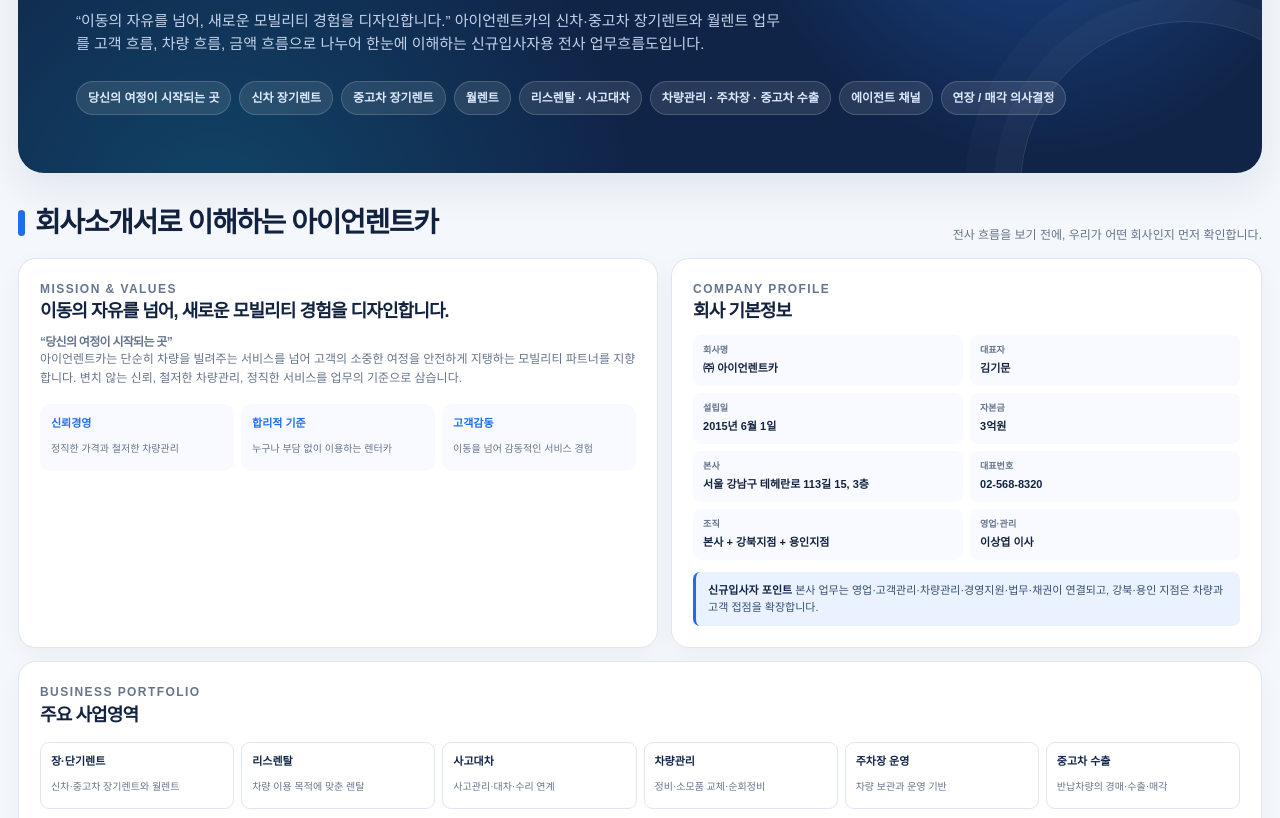
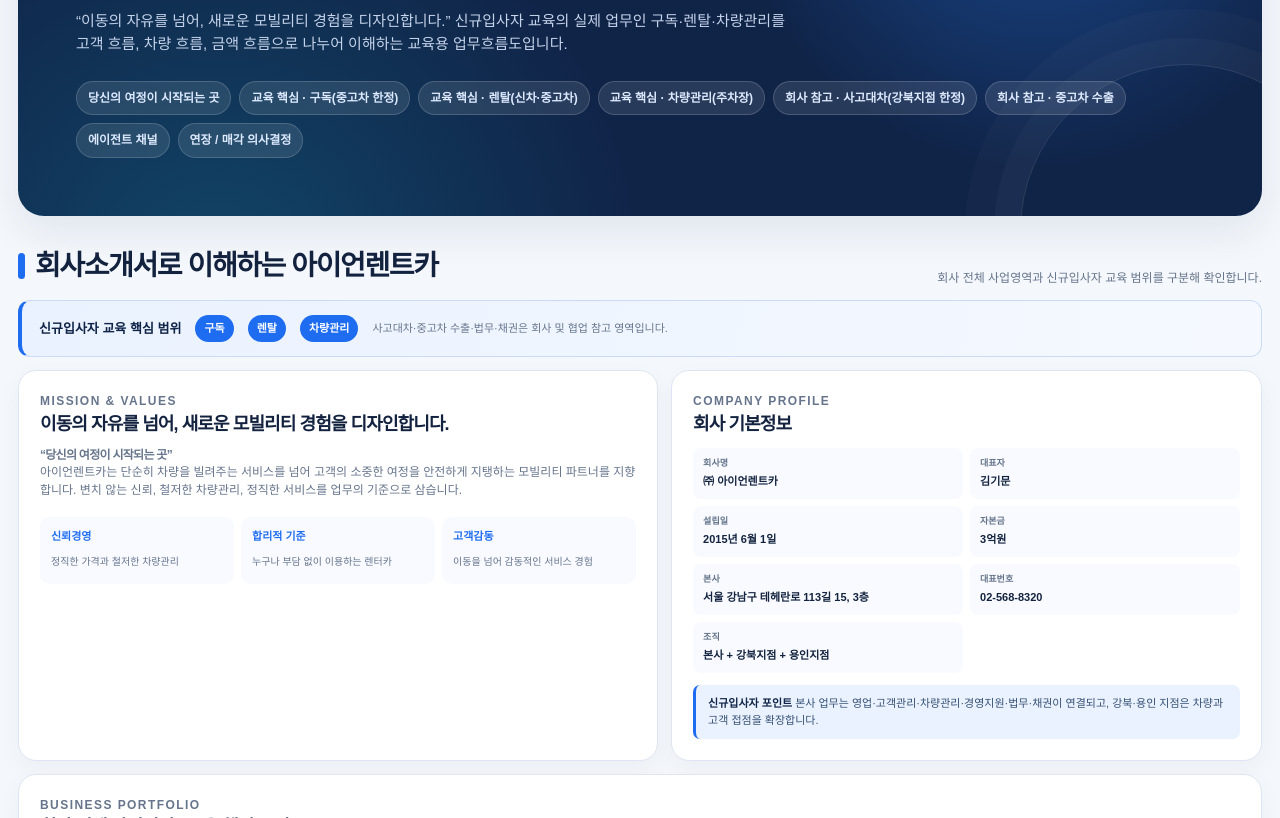
Before and after one commit to ironrent003/iron-rentcar-workflow, a plain HTML site: page index.html in a window 1280 px wide. Shown: the part 298-1116 px from the top of the page. Drawn offline with Linux system fonts and the light colour scheme.

Commit message:
Remove executive information from workflow page

```diff
--- a/index.html
+++ b/index.html
@@ -92,6 +92,10 @@
     .company-overview { display: grid; grid-template-columns: minmax(0, 1.04fr) minmax(0, .96fr); gap: 13px; }
     .company-card { padding: 21px; background: var(--paper); border: 1px solid var(--line); border-radius: var(--radius); box-shadow: 0 8px 25px rgba(30,61,112,.04); }
     .company-card.full { grid-column: 1 / -1; }
+    .scope-banner { display: flex; align-items: center; flex-wrap: wrap; gap: 9px 14px; margin-bottom: 13px; padding: 14px 17px; color: #24426d; background: linear-gradient(100deg, #eaf2ff, #f5f9ff); border: 1px solid #c9dbf6; border-left: 4px solid var(--blue); border-radius: 12px; }
+    .scope-banner strong { color: var(--navy); font-size: 13px; }
+    .scope-banner b { padding: 5px 9px; color: #fff; background: var(--blue); border-radius: 99px; font-size: 11px; }
+    .scope-banner span { color: var(--muted); font-size: 11px; }
     .company-kicker { margin: 0 0 7px; color: var(--blue); font-size: 10px; font-weight: 900; letter-spacing: .12em; }
     .company-card h3 { margin: 0 0 9px; font-size: 18px; letter-spacing: -.05em; }
     .company-card p { margin: 0; color: var(--muted); font-size: 12px; }
@@ -104,8 +108,11 @@
     .company-facts div { padding: 9px 10px; background: #f8faff; border-radius: 8px; }
     .company-facts dt { color: var(--muted); font-size: 9px; font-weight: 900; }
     .company-facts dd { margin: 2px 0 0; color: var(--ink); font-size: 11px; font-weight: 800; }
-    .business-grid { display: grid; grid-template-columns: repeat(6, 1fr); gap: 7px; margin-top: 12px; }
+    .business-grid { display: grid; grid-template-columns: repeat(5, 1fr); gap: 7px; margin-top: 12px; }
     .business-item { min-height: 65px; padding: 10px; border: 1px solid var(--line); border-radius: 9px; background: #fff; }
+    .business-item.core { border-color: #bcd4fa; background: #f5f9ff; }
+    .business-item.core b { color: var(--blue); }
+    .business-item.reference { opacity: .75; background: #fbfcfe; }
     .business-item b { display: block; margin-bottom: 3px; color: var(--navy); font-size: 11px; }
     .business-item span { color: var(--muted); font-size: 10px; }
     .org-strip { display: grid; grid-template-columns: 1fr 1fr 1fr; gap: 8px; margin-top: 12px; }
@@ -359,14 +366,14 @@
     <section class="hero" aria-labelledby="page-title">
       <div class="eyebrow">COMPANY-WIDE WORKFLOW</div>
       <h1 id="page-title">고객이 문의한 순간부터<br />차량이 다시 자산이 될 때까지</h1>
-      <p>“이동의 자유를 넘어, 새로운 모빌리티 경험을 디자인합니다.” 아이언렌트카의 신차·중고차 장기렌트와 월렌트 업무를 고객 흐름, 차량 흐름, 금액 흐름으로 나누어 한눈에 이해하는 신규입사자용 전사 업무흐름도입니다.</p>
+      <p>“이동의 자유를 넘어, 새로운 모빌리티 경험을 디자인합니다.” 신규입사자 교육의 실제 업무인 구독·렌탈·차량관리를 고객 흐름, 차량 흐름, 금액 흐름으로 나누어 이해하는 교육용 업무흐름도입니다.</p>
       <div class="hero-tags">
         <span class="hero-tag">당신의 여정이 시작되는 곳</span>
-        <span class="hero-tag">신차 장기렌트</span>
-        <span class="hero-tag">중고차 장기렌트</span>
-        <span class="hero-tag">월렌트</span>
-        <span class="hero-tag">리스렌탈 · 사고대차</span>
-        <span class="hero-tag">차량관리 · 주차장 · 중고차 수출</span>
+        <span class="hero-tag">교육 핵심 · 구독(중고차 한정)</span>
+        <span class="hero-tag">교육 핵심 · 렌탈(신차·중고차)</span>
+        <span class="hero-tag">교육 핵심 · 차량관리(주차장)</span>
+        <span class="hero-tag">회사 참고 · 사고대차(강북지점 한정)</span>
+        <span class="hero-tag">회사 참고 · 중고차 수출</span>
         <span class="hero-tag">에이전트 채널</span>
         <span class="hero-tag">연장 / 매각 의사결정</span>
       </div>
@@ -375,8 +382,9 @@
     <section id="company" class="section" aria-labelledby="company-title">
       <div class="section-head">
         <h2 id="company-title" class="section-title">회사소개서로 이해하는 아이언렌트카</h2>
-        <p class="section-note">전사 흐름을 보기 전에, 우리가 어떤 회사인지 먼저 확인합니다.</p>
+        <p class="section-note">회사 전체 사업영역과 신규입사자 교육 범위를 구분해 확인합니다.</p>
       </div>
+      <div class="scope-banner"><strong>신규입사자 교육 핵심 범위</strong><b>구독</b><b>렌탈</b><b>차량관리</b><span>사고대차·중고차 수출·법무·채권은 회사 및 협업 참고 영역입니다.</span></div>
       <div class="company-overview">
         <article class="company-card">
           <p class="company-kicker">MISSION & VALUES</p>
@@ -400,21 +408,20 @@
             <div><dt>본사</dt><dd>서울 강남구 테헤란로 113길 15, 3층</dd></div>
             <div><dt>대표번호</dt><dd>02-568-8320</dd></div>
             <div><dt>조직</dt><dd>본사 + 강북지점 + 용인지점</dd></div>
-            <div><dt>영업·관리</dt><dd>이상엽 이사</dd></div>
           </dl>
           <div class="callout"><strong>신규입사자 포인트</strong> 본사 업무는 영업·고객관리·차량관리·경영지원·법무·채권이 연결되고, 강북·용인 지점은 차량과 고객 접점을 확장합니다.</div>
         </article>
         <article class="company-card full">
           <p class="company-kicker">BUSINESS PORTFOLIO</p>
-          <h3>주요 사업영역</h3>
+          <h3>회사 전체 사업영역 · 교육 핵심 표시</h3>
           <div class="business-grid">
-            <div class="business-item"><b>장·단기렌트</b><span>신차·중고차 장기렌트와 월렌트</span></div>
-            <div class="business-item"><b>리스렌탈</b><span>차량 이용 목적에 맞춘 렌탈</span></div>
-            <div class="business-item"><b>사고대차</b><span>사고관리·대차·수리 연계</span></div>
-            <div class="business-item"><b>차량관리</b><span>정비·소모품 교체·순회정비</span></div>
-            <div class="business-item"><b>주차장 운영</b><span>차량 보관과 운영 기반</span></div>
-            <div class="business-item"><b>중고차 수출</b><span>반납차량의 경매·수출·매각</span></div>
+            <div class="business-item core"><b>구독</b><span>중고차 한정 구독 상품</span></div>
+            <div class="business-item core"><b>렌탈</b><span>신차·중고차 렌탈</span></div>
+            <div class="business-item core"><b>차량관리</b><span>주차장 중심 차량 보관·관리</span></div>
+            <div class="business-item reference"><b>사고대차</b><span>강북지점 한정 사고대차</span></div>
+            <div class="business-item reference"><b>중고차 수출</b><span>반납차량의 경매·수출·매각</span></div>
           </div>
+          <div class="callout"><strong>교육 범위 구분</strong> 신규입사자가 실제로 배우고 수행할 핵심 업무는 구독·렌탈·차량관리입니다. 사고대차·중고차 수출은 회사 전체 사업 이해와 부서 협업을 위한 참고 영역으로만 표시합니다.</div>
           <div class="org-strip">
             <div class="org-unit"><strong>경영지원·경리</strong><span>자금·수납·정산·회계·자산관리</span></div>
             <div class="org-unit"><strong>고객관리·차량관리</strong><span>고객 접점·출고·이용관리·정비·반납</span></div>
@@ -449,8 +456,8 @@
 
     <section class="section" aria-labelledby="master-title">
       <div class="section-head">
-        <h2 id="master-title" class="section-title">전체 흐름 한눈에 보기</h2>
-        <p class="section-note">각 단계의 담당 부서와 상세 카드는 아래에서 연결됩니다.</p>
+        <h2 id="master-title" class="section-title">교육 업무 흐름 한눈에 보기</h2>
+        <p class="section-note">핵심 업무는 구독·렌탈·차량관리이며, 협업부서는 참고로 연결됩니다.</p>
       </div>
       <div class="legend" aria-label="흐름 범례">
         <span class="legend-label">FLOW LEGEND</span>
@@ -466,7 +473,7 @@
         <article class="master-step"><div class="step-no">04</div><h3>출고·대여 개시</h3><p>보험·등록·인도<br /><strong>대여 시작</strong></p></article>
         <article class="master-step"><div class="step-no">05</div><h3>이용 중 관리</h3><p>납부·문의·사고<br />변경·연장</p></article>
         <article class="master-step"><div class="step-no">06</div><h3>만기·반납·정산</h3><p>차량 회수<br />금액 마감·재상품화</p></article>
-        <article class="master-step"><div class="step-no">07</div><h3>연체·법무·채권</h3><p>초기관리 → 회수<br />법적 절차</p></article>
+        <article class="master-step"><div class="step-no">07</div><h3>협업 참고</h3><p>연체·법무·채권<br />이관 및 회수</p></article>
       </div>
     </section>
 
@@ -504,7 +511,7 @@
     </section>
 
     <section id="swimlane" class="section section-break" aria-labelledby="swim-title">
-      <div class="section-head"><h2 id="swim-title" class="section-title">부서별 전사 업무흐름 · 스윔레인</h2><p class="section-note">가로로 스크롤하면 단계별 인수인계 지점을 확인할 수 있습니다.</p></div>
+      <div class="section-head"><h2 id="swim-title" class="section-title">부서별 업무흐름 · 스윔레인</h2><p class="section-note">구독·렌탈·차량관리 업무와 협업부서의 인수인계 지점을 확인합니다.</p></div>
       <div class="swim-wrap">
         <div class="swim" role="table" aria-label="부서별 전사 업무흐름">
           <div class="swim-head" role="row">
@@ -551,7 +558,7 @@
             <div class="lane-cell"><div class="mini-card alert"><strong>초기 연체관리</strong>독촉·분할협의·이관</div></div>
           </div>
           <div class="lane legal" role="row">
-            <div class="lane-name" role="rowheader"><i></i>법무팀<br /><small>(채권관리 포함)</small></div>
+            <div class="lane-name" role="rowheader"><i></i>법무팀<br /><small>(협업 참고·채권관리)</small></div>
             <div class="lane-cell"><div class="mini-card dim">특이계약 자문</div></div>
             <div class="lane-cell"><div class="mini-card dim">계약 리스크 검토</div></div>
             <div class="lane-cell"><div class="mini-card dim">채권보전 기준</div></div>
@@ -639,14 +646,14 @@
             <tr><td><span class="role-pill">영업팀</span></td><td>고객·에이전트 상담, 견적·조건 협의, 계약 진행, 즉시출고 차량의 에이전트 배포</td><td>고객정보 · 계약조건 · 차량정보 · 출고예정일 · 특약 · 에이전트 수수료</td><td>문의 접수 / 계약 확정 / 차량 배정 / 출고 전</td></tr>
             <tr><td><span class="role-pill amber">경영관리</span></td><td>자금·수익성 검토, 차량 매입·등록·보험, 자산·차령·수납·정산·회계처리</td><td>계약금액 · 보증금·선납금 · 월 대여료 · 매입비 · 매각대금 · 채권잔액</td><td>차량 확보 / 월 수납 / 만기 정산 / 차령연한 도래</td></tr>
             <tr><td><span class="role-pill green">고객관리팀</span></td><td>출고·대여 중 고객관리, 납부·사고·과태료·민원, 만기·반납·초기 연체관리</td><td>차량번호 · 출고일 · 계약 만기일 · 고객 연장 의사 · 반납일정 · 차량상태 · 문의이력</td><td>출고 완료 / 이용 중 이슈 / 만기 90·60·30일 전 / 연체 발생</td></tr>
-            <tr><td><span class="role-pill red">법무팀<br />채권관리</span></td><td>장기연체·미반납·계약해지·분쟁 대응, 채권 회수 및 법적 절차 검토</td><td>계약서·특약 · 미수금·연체일수 · 연락이력 · 차량위치·상태 · 회수 시도 내역</td><td>고객관리팀 이관 / 회수 불응 / 분쟁·손해 발생 / 법적 조치 검토</td></tr>
+            <tr><td><span class="role-pill red">법무팀<br />협업 참고</span></td><td>장기연체·미반납·계약해지·분쟁 대응, 채권 회수 및 법적 절차 검토</td><td>계약서·특약 · 미수금·연체일수 · 연락이력 · 차량위치·상태 · 회수 시도 내역</td><td>고객관리팀 이관 / 회수 불응 / 분쟁·손해 발생 / 법적 조치 검토</td></tr>
           </tbody>
         </table>
       </div>
     </section>
 
     <section id="exceptions" class="section" aria-labelledby="exception-title">
-      <div class="section-head"><h2 id="exception-title" class="section-title">정상 흐름에서 벗어날 때</h2><p class="section-note">초기에 기록하고, 기준을 정해 이관하면 문제를 줄일 수 있습니다.</p></div>
+      <div class="section-head"><h2 id="exception-title" class="section-title">협업 참고 · 정상 흐름에서 벗어날 때</h2><p class="section-note">신규입사자는 상황을 기록하고 담당 협업부서로 정확히 이관합니다.</p></div>
       <div class="exception-grid">
         <article class="exception"><h3><span>₩</span> 연체 발생</h3><p>경영관리 수납 확인 → 고객관리팀 초기 연락·납부협의 → 장기·반복 연체는 법무팀/채권관리 이관 → 미수금·연락이력·약속일 기록</p></article>
         <article class="exception"><h3><span>↗</span> 사고·민원</h3><p>고객관리팀이 사실관계·사진·수리견적을 접수 → 경영관리 비용 확인 → 계약·특약·손해 범위가 쟁점이면 법무팀 자문</p></article>
```
